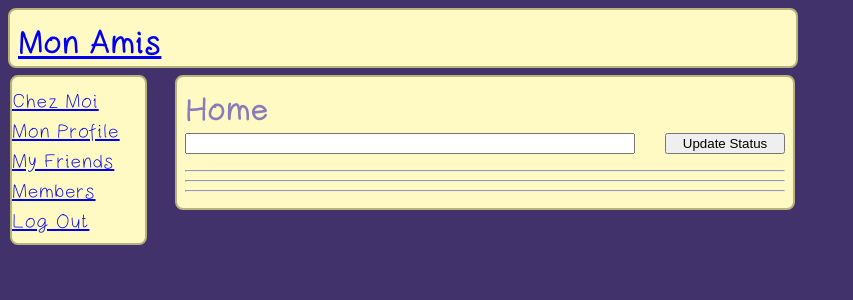
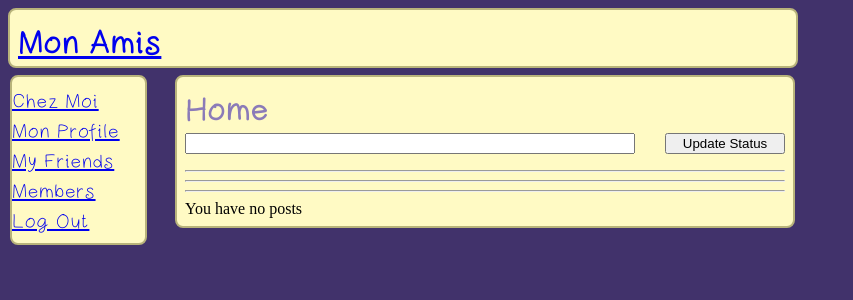
Before and after one commit to jlamson/MyGroupsSocialNetwork, a PHP site: page /home.php in a window 1280 px wide. Shown: the top 300 px of the page, without its empty margins (0-853 px from the left). Run offline with PHP 8.4, Linux system fonts and the light colour scheme; the visitor is signed in with stand-in values (Sample User, id 1); data comes from the database, SQL or seed files in the repository; data that the repository does not hold is empty.

Commit message:
working on home and view profile

```diff
--- a/home.html.php
+++ b/home.html.php
@@ -5,7 +5,11 @@
 </form>
 <hr /><hr /><hr />
 
-<?php foreach ($posts as $post) { ?>
+<?php
+	if ($posts == array()){
+		echo "You have no posts";
+	} else {
+		foreach ($posts as $post) { ?>
 		<p>
 			<span class="status_header"><?= $post['username'] ?>: </span>
 			<span class="status_content"><?= $post['status'] ?> </span>
@@ -25,4 +29,5 @@
 			<input class="submit_status_comment" name="comment" type="submit" value="Comment" />
 		</form>
 		<hr />
-<?php } ?>
+<?php }
+}?>
--- a/home.php
+++ b/home.php
@@ -30,7 +30,11 @@
 	}
 
 	$ids = getFriendIds();
-	$posts = getFriendsStatuses($ids);
+	if(getFriendsStatuses($ids)!=false){
+		$posts = getFriendsStatuses($ids);
+	} else {
+		$posts = array();
+	}
 
 	include "layout.php";
 ?>
```
Lines whose indentation alone changed are shown as unchanged.
